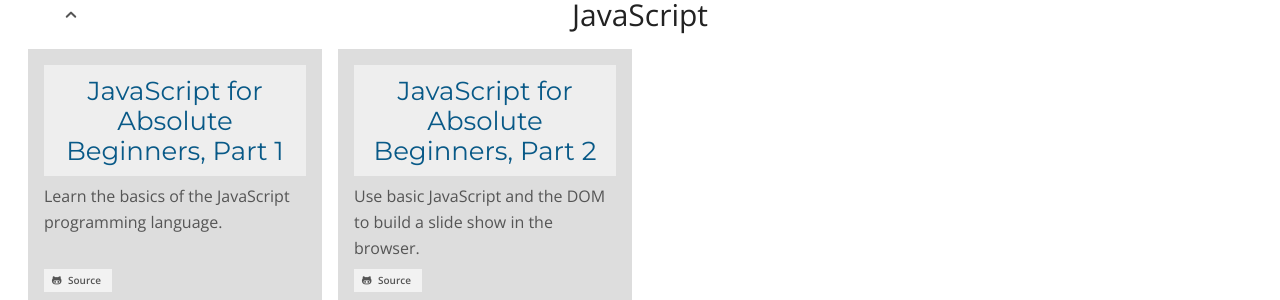
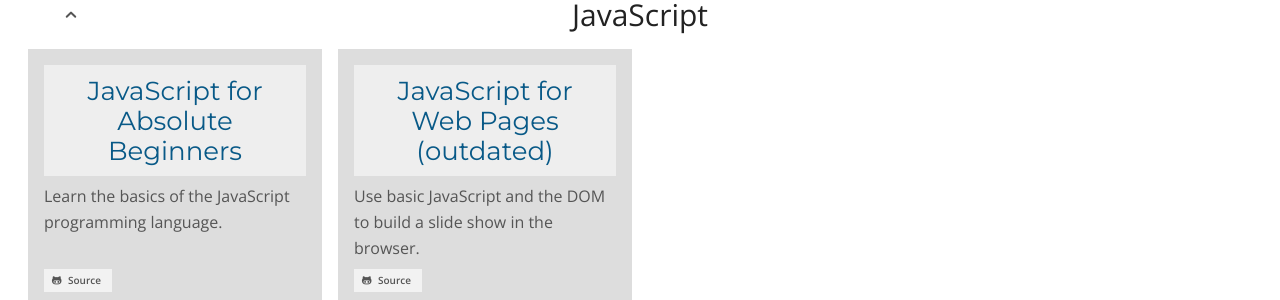
Before and after one commit to OpenTechSchool/learn.opentechschool.org, a Jekyll site: the page built from index.html, in a window 1280 px wide. Shown: the part 699-999 px from the top of the page. Built offline with Jekyll 4.4.1, drawn with Linux system fonts in a browser that asks for light colours; nearby versions of some CDN libraries; Markdown is read by kramdown in place of the engine named in the settings.

Commit message:
update info about JavaScript material

```diff
--- a/_config.yml
+++ b/_config.yml
@@ -36,12 +36,12 @@
               applications quickly. Learn how to utilize its power!"
   - name: JavaScript
     workshops:
-      - title: JavaScript for Absolute Beginners, Part 1
+      - title: JavaScript for Absolute Beginners
         url: http://opentechschool.github.io/js-beginners-1/
         source: https://github.com/OpenTechSchool/js-beginners-1/
         code: false
         desc: "Learn the basics of the JavaScript programming language."
-      - title: JavaScript for Absolute Beginners, Part 2
+      - title: JavaScript for Web Pages (outdated)
         url: http://opentechschool.github.io/js-beginners-2/
         source: https://github.com/OpenTechSchool/js-beginners-2/
         code: false
```
